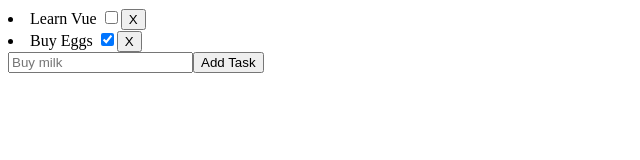
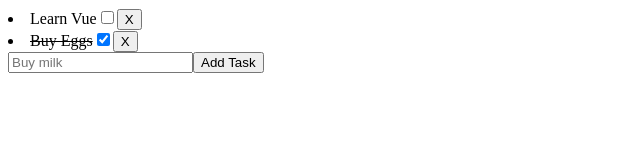
Before and after one commit to ZehaIrawan/vue-todo, a Vue app: page / in a window 1280 px wide. Shown: the top 160 px of the page, without its empty margins (0-640 px from the left). Built offline with nearby package versions, Linux system fonts and the light colour scheme.

Commit message:
strike through class if done

```diff
--- a/src/components/TodoList.vue
+++ b/src/components/TodoList.vue
@@ -34,8 +34,8 @@ export default {
 
 <template>
   <!-- <TodoItem /> -->
-  <li v-for="item in todos" :key="item.name">
-    {{ item.name }}
+  <li v-for="(item, index) in todos" :key="index">
+    <span :class="{ isDone: item.done }">{{ item.name }}</span>
     <input type="checkbox" v-model="item.done" />
     <button @click="removeTodo">X</button>
   </li>
@@ -43,3 +43,9 @@ export default {
   <input v-model="currentTodo" type="text" placeholder="Buy milk" />
   <button @click="addTodo">Add Task</button>
 </template>
+
+<style scoped>
+.isDone {
+  text-decoration: line-through;
+}
+</style>
```
